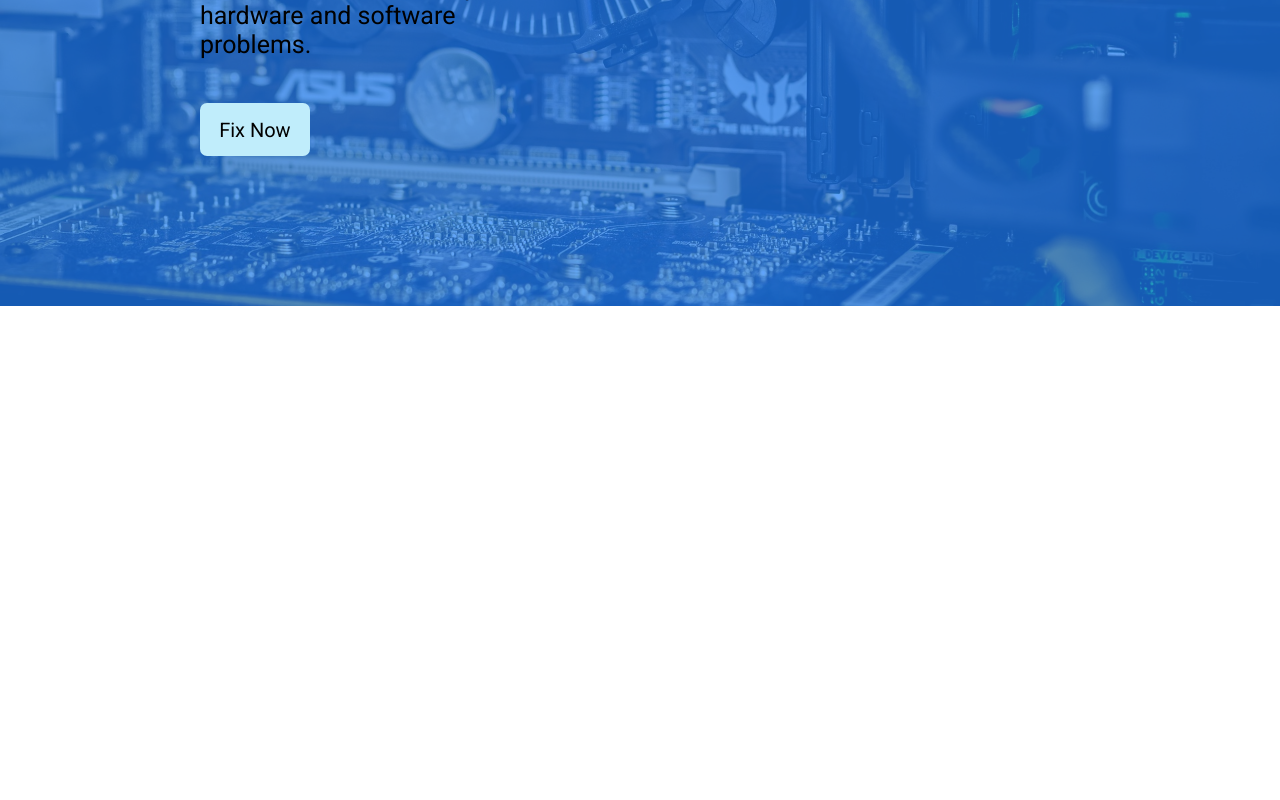
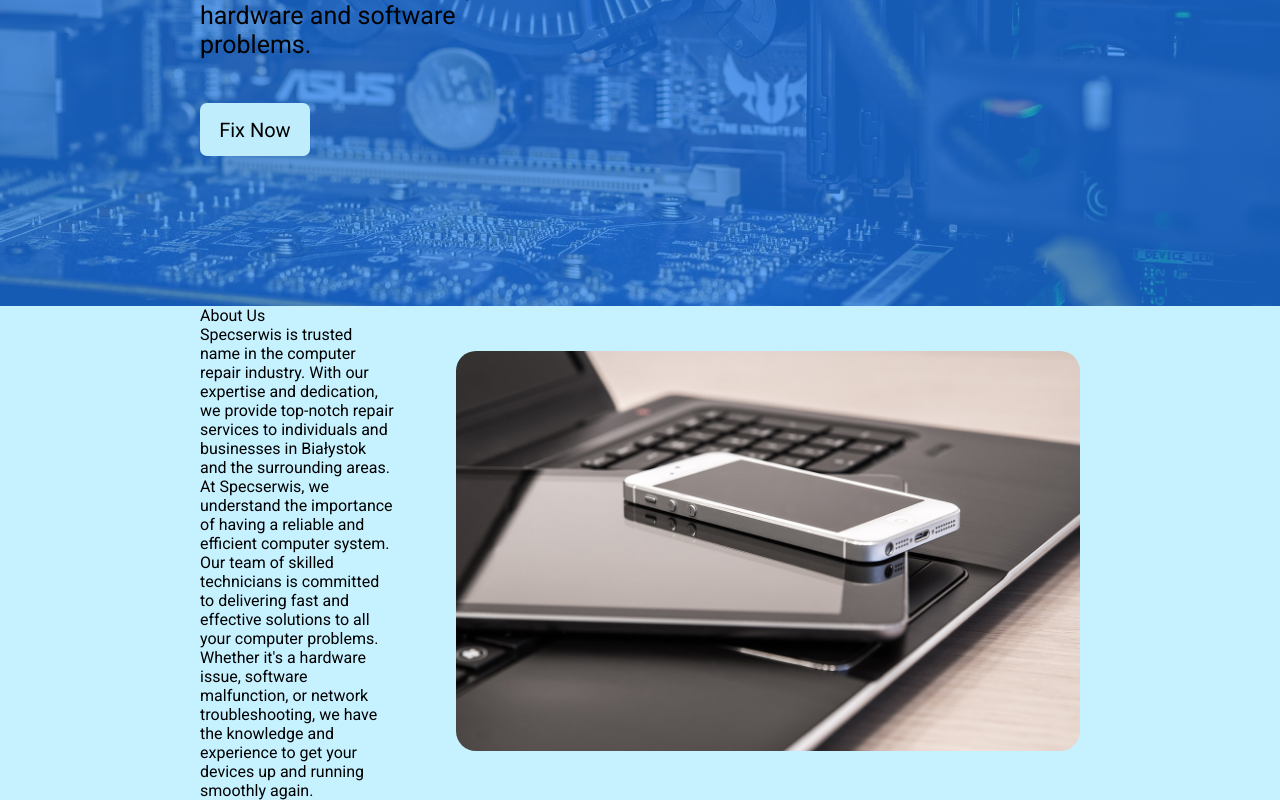
Before and after one commit to Ihcaer/serwisPC, an Angular app: page / in a window 1280 px wide. Shown: the part 598-1398 px from the top of the page. Before the commit the page ends 904 px from the top, so only its background shows below. Built offline with nearby package versions, Linux system fonts and the light colour scheme.

Commit message:
Dodanie sekcji about us

```diff
--- a/src/app/app.component.html
+++ b/src/app/app.component.html
@@ -1,5 +1,6 @@
 <div class="all">
   <div class="header"><app-header></app-header></div>
   <div class="section1"><app-sekcja1></app-sekcja1></div>
+  <div class="section2"><app-sekcja2></app-sekcja2></div>
   <!--<div class="router"><router-outlet></router-outlet></div>-->
 </div>
--- a/src/app/app.module.ts
+++ b/src/app/app.module.ts
@@ -7,6 +7,7 @@ import { HeaderComponent } from './components/header/header.component';
 import { PrzyciskComponent } from './components/przycisk/przycisk.component';
 import { SocjaleComponent } from './components/socjale/socjale.component';
 import { Sekcja1Component } from './components/sekcja1/sekcja1.component';
+import { Sekcja2Component } from './components/sekcja2/sekcja2.component';
 
 @NgModule({
   declarations: [
@@ -15,6 +16,7 @@ import { Sekcja1Component } from './components/sekcja1/sekcja1.component';
     PrzyciskComponent,
     SocjaleComponent,
     Sekcja1Component,
+    Sekcja2Component,
   ],
   imports: [
     BrowserModule,
--- /dev/null
+++ b/src/app/components/sekcja2/sekcja2.component.html
@@ -0,0 +1,26 @@
+<div class="sekcja2">
+  <div class="about">
+    <div class="aboutTekst">
+      <p class="aboutUs">About Us</p>
+      <p class="aboutUs2">
+        Specserwis is trusted name in the computer repair industry. With our
+        expertise and dedication, we provide top-notch repair services to
+        individuals and businesses in Białystok and the surrounding areas.
+      </p>
+      <p class="aboutUs3">
+        At Specserwis, we understand the importance of having a reliable and
+        efficient computer system. Our team of skilled technicians is committed
+        to delivering fast and effective solutions to all your computer
+        problems. Whether it's a hardware issue, software malfunction, or
+        network troubleshooting, we have the knowledge and experience to get
+        your devices up and running smoothly again.
+      </p>
+    </div>
+    <div class="aboutZdj">
+      <img
+        src="../../../assets/images/zdj1.jpg"
+        alt="Zdjęcie laptopa ze zbliżeniem na tablet i telefon"
+      />
+    </div>
+  </div>
+</div>
--- /dev/null
+++ b/src/app/components/sekcja2/sekcja2.component.scss
@@ -0,0 +1,23 @@
+$aboutMarginesyBoczne: 200px;
+$aboutMarginesyAboutElementy: 30px;
+
+.sekcja2 {
+  background-color: #c6f1ff;
+}
+.about {
+  display: flex;
+  flex-wrap: nowrap;
+  align-items: center;
+  margin: 0 $aboutMarginesyBoczne 0 $aboutMarginesyBoczne;
+}
+.aboutTekst {
+  margin-right: $aboutMarginesyAboutElementy;
+}
+.aboutZdj {
+  margin-left: $aboutMarginesyAboutElementy;
+}
+.aboutZdj > img {
+  width: auto;
+  height: 400px;
+  border-radius: 20px;
+}
```
Also changed, not shown: src/app/components/sekcja2/sekcja2.component.ts (added, +10 -0 lines), src/assets/images/zdj1.jpg (added), 1 other file (tests, documents, lock files or other folders).
